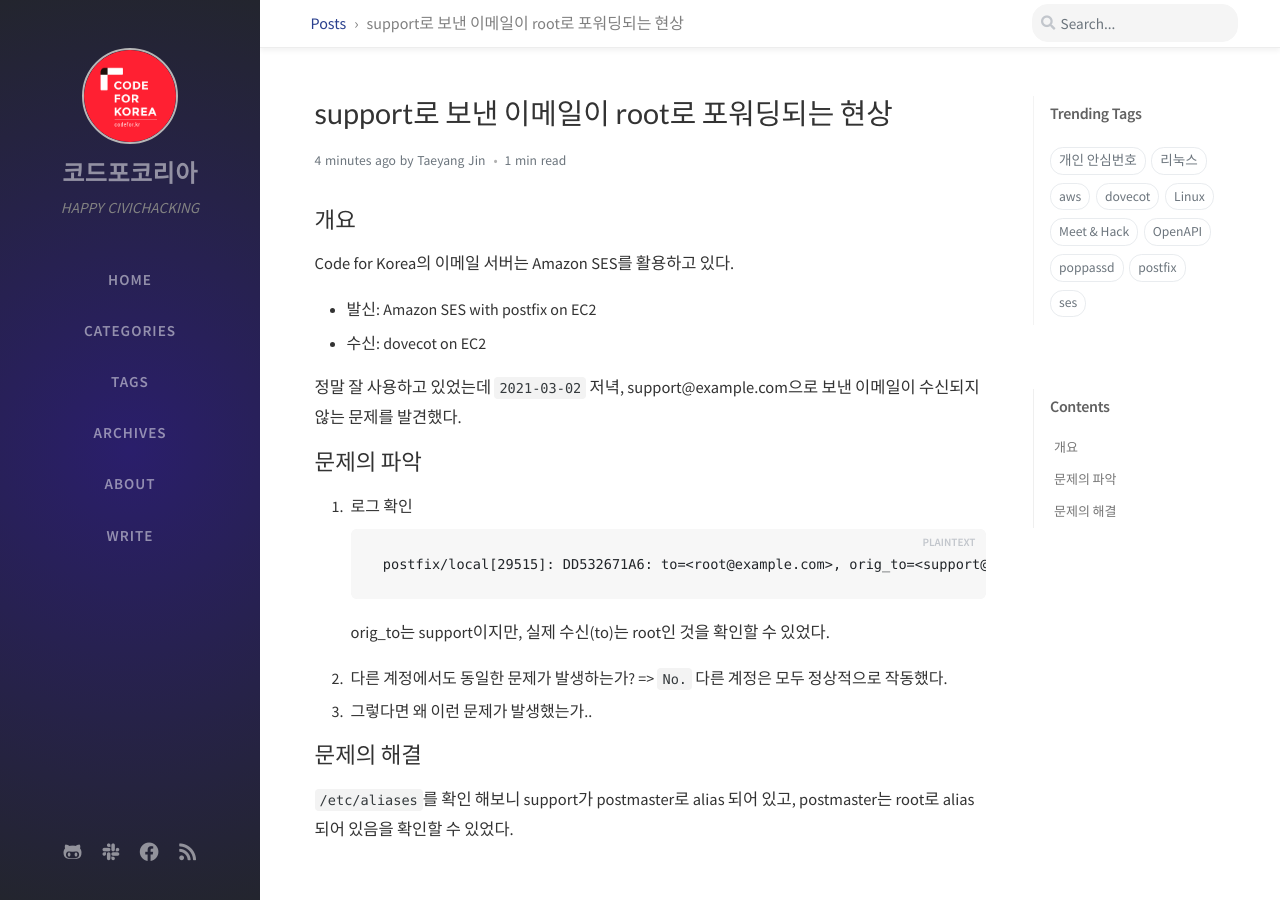
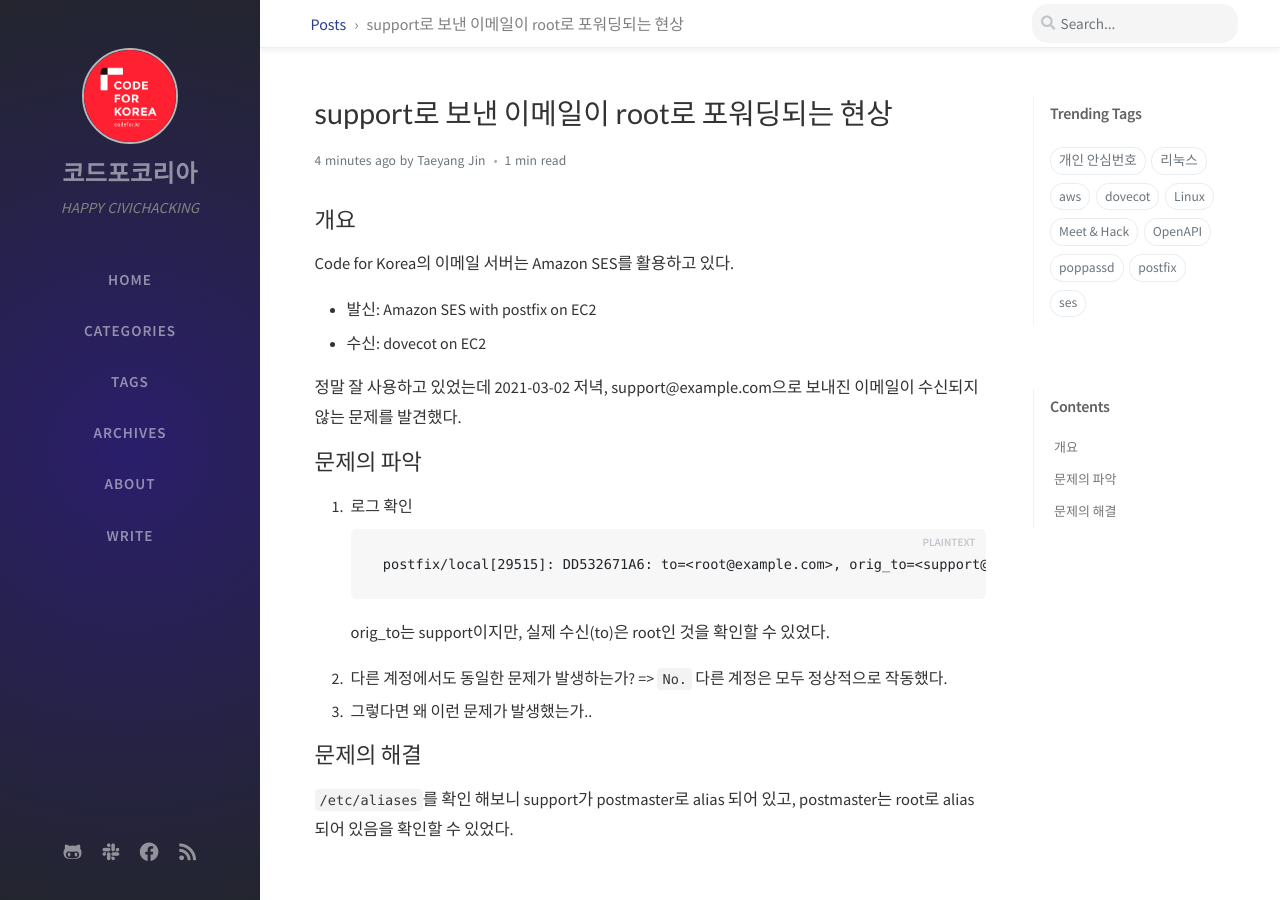
Before and after one commit to Code-for-Korea/c4k-blog, a Jekyll site: the page built from _posts/2021-03-02/2021-03-02-support로-보낸-이메일이-root로-포워딩되는-현상-jg6bc.md, in a window 1280 px wide and 900 px high. Built offline with Jekyll 4.4.1, drawn with Linux system fonts in a browser that asks for light colours; nearby versions of some CDN libraries; comment, search, counter and statistics services are not loaded.

Commit message:
Update 2021-03-02-support로-보낸-이메일이-root로-포워딩되는-현상-jg6bc.md

````diff
--- a/_posts/2021-03-02/2021-03-02-support로-보낸-이메일이-root로-포워딩되는-현상-jg6bc.md
+++ b/_posts/2021-03-02/2021-03-02-support로-보낸-이메일이-root로-포워딩되는-현상-jg6bc.md
@@ -16,14 +16,14 @@ Code for Korea의 이메일 서버는 Amazon SES를 활용하고 있다.
 * 수신: dovecot on EC2
 
 
-정말 잘 사용하고 있었는데 `2021-03-02` 저녁, support@example.com으로 보낸 이메일이 수신되지 않는 문제를 발견했다.
+정말 잘 사용하고 있었는데 2021-03-02 저녁, support@example.com으로 보내진 이메일이 수신되지 않는 문제를 발견했다.
 
 ## 문제의 파악
 1. 로그 확인
     ```
     postfix/local[29515]: DD532671A6: to=<root@example.com>, orig_to=<support@example.com>, relay=local, delay=0.02, delays=0.01/0.01/0/0, dsn=2.0.0, status=sent (delivered to maildir)
     ```
-    orig_to는 support이지만, 실제 수신(to)는 root인 것을 확인할 수 있었다.
+    orig_to는 support이지만, 실제 수신(to)은 root인 것을 확인할 수 있었다.
 2. 다른 계정에서도 동일한 문제가 발생하는가? => `No.` 다른 계정은 모두 정상적으로 작동했다.
 3. 그렇다면 왜 이런 문제가 발생했는가..
 
````
